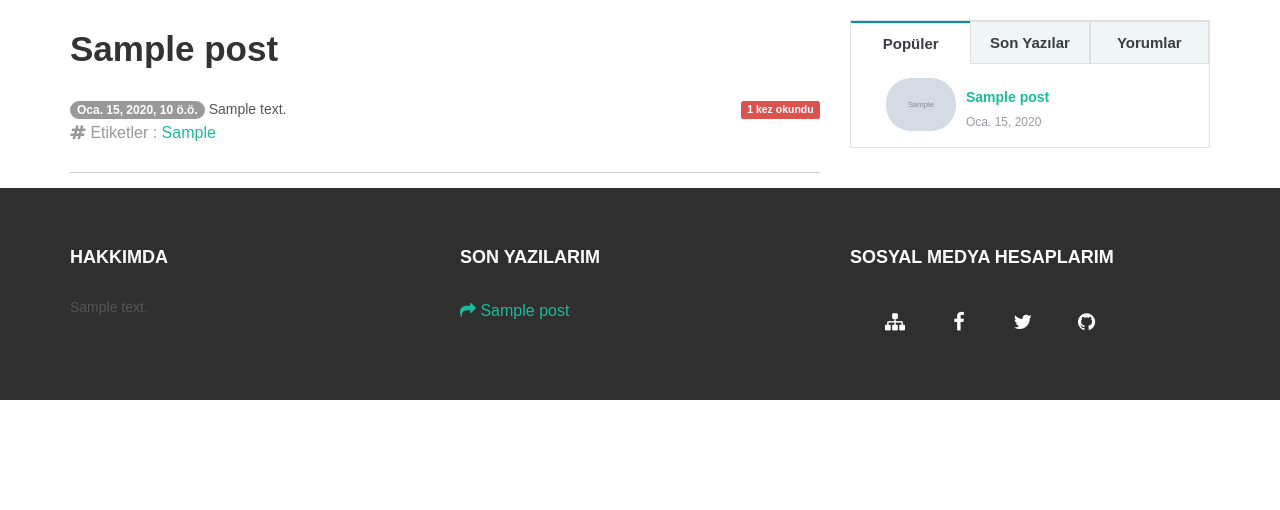
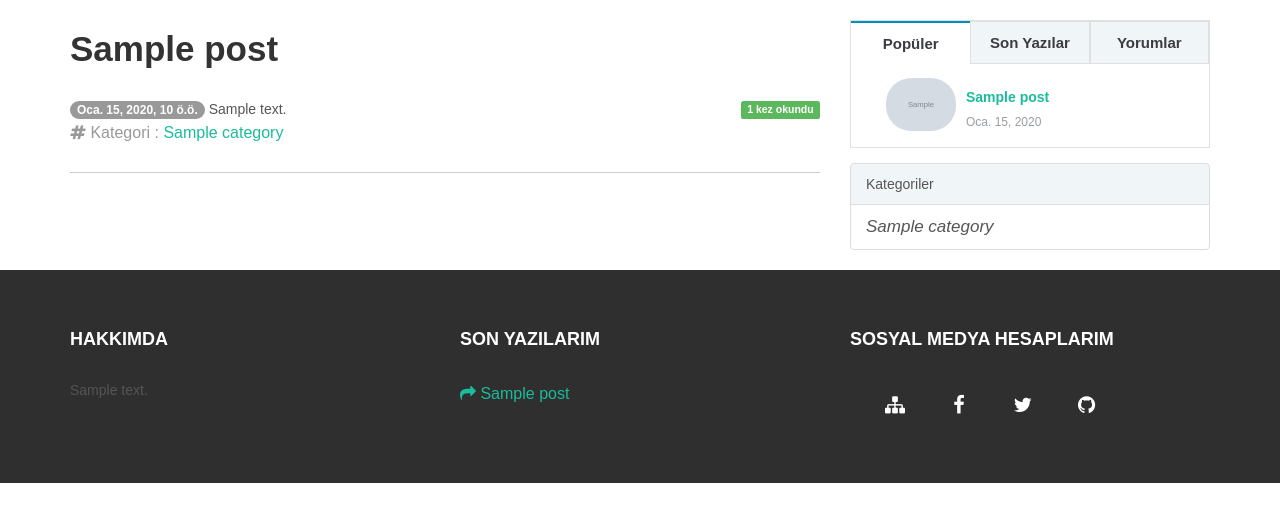
Before and after one commit to AliYmn/Django-Blog-Project, a Django app: page /blog/ in a window 1280 px wide. Shown: the part 191-701 px from the top of the page. Run offline with Django 3.2, Linux system fonts and the light colour scheme; tables that the repository leaves empty hold one stand-in row (values such as "Sample post"); grey boxes marked "Sample" are stand-in pictures; some libraries are stand-ins or nearby versions; some web fonts are replaced.

Commit message:
tags page added.

```diff
--- a/DjangoBlog/urls.py
+++ b/DjangoBlog/urls.py
@@ -17,7 +17,7 @@ from django.conf.urls import url,include
 from django.contrib import admin
 from blog.views import (HomeListView,PostDetailView,
                         AboutTemplateView,BlogListView,
-                        ContactView,CategoryView,RobotsView)
+                        ContactView,CategoryView,RobotsView,TagsView)
 from django.conf import settings
 from django.views.static import serve
 from django.contrib.sitemaps import GenericSitemap
@@ -42,6 +42,8 @@ urlpatterns = [
     url(r'^blog/', BlogListView.as_view(), name="about"),
     url(r'^kategori/(?P<slug>[-\w]+)/$', CategoryView.as_view(), name='list-detail'),
     url(r'^(?P<slug>[-\w]+)/$', PostDetailView.as_view(), name='post'),
+    url(r'^etiket/(?P<slug>[-\w]+)/$', TagsView.as_view(), name='tags'),
+
     url(r'^sitemap_post\.xml$', sitemap,{'sitemaps': {'blog': GenericSitemap(post_dict, priority=0.6)}},
                                                  name='django.contrib.sitemaps.views.sitemap'),
 
--- a/blog/models.py
+++ b/blog/models.py
@@ -7,6 +7,10 @@ from imagekit.models import ProcessedImageField
 from imagekit.processors import ResizeToFill
 from ckeditor.fields import RichTextField
 from django.conf import settings
+
+
+
+
 
 class IpController(models.Model):
     remote = models.CharField(max_length=100)
@@ -38,7 +42,7 @@ class Category(MPTTModel):
 
     # Kategori fa-fa icon
     icon = models.CharField(max_length=100,null=True,
-                            help_text='fa-fa icon',verbose_name="Icon")
+                            help_text='fa fa-bookmark',verbose_name="Icon")
 
     #Alt kategori :
     parent = TreeForeignKey('self', null=True, blank=True,
@@ -66,8 +70,7 @@ class Category(MPTTModel):
         return "/kategori/{}".format(self.url)
 
     def save(self, *args, **kwargs):
-        self.url = slugify(self.title, allow_unicode=False)
-        self.title = str(self.title).lower()
+        self.url = slugify(self.title.lower(), allow_unicode=False)
         super(Category, self).save(*args, **kwargs)
 
 class Post(models.Model):
@@ -79,9 +82,6 @@ class Post(models.Model):
                                 verbose_name="Zaman",help_text="İçerik zamanı")
     #İçerik
     content = RichTextUploadingField(verbose_name="İçerik",help_text="İçeriğiniz")
-    #İçerik Anahtarı
-    tags = models.CharField(max_length=500, null=True,
-                                verbose_name="Anahtar Kelime",help_text="makale anahtarlarınız.")
     #açıklama
     description = models.TextField(null=True,verbose_name="Açıklama",help_text="description")
     #öne çıkan görsel
@@ -166,7 +166,7 @@ class SiteInfo(models.Model):
         return '{}'.format(self.title)
 
 class Love(models.Model):
-    #fa fa icon
+    #glyhicon icon
     icon = models.CharField(max_length=50, null=True,
                              verbose_name="Icon",help_text="Glyphicon Icon")
     #Açıklama
@@ -191,3 +191,16 @@ class Skills(models.Model):
 
     def __str__(self):
         return '{}'.format(self.title)
+
+class Tags(models.Model):
+    tags = models.CharField(max_length=500,
+                             null=True,verbose_name="Etiket",
+                             help_text="(,) ile ayırın.")
+    blog = models.ForeignKey(Post)
+
+    class Meta:
+        verbose_name_plural = "Etiketler"
+        ordering = ('tags',)
+
+    def __str__(self):
+        return '{}'.format(self.tags)
--- a/blog/views.py
+++ b/blog/views.py
@@ -1,5 +1,5 @@
-from django.views.generic import ListView,TemplateView,DetailView,View
-from .models import Post,Category,Love,Skills,IpController
+from django.views.generic import ListView,TemplateView,DetailView
+from .models import Post,Category,Love,Skills,IpController,Tags
 
 class HomeListView(ListView):
 
@@ -87,3 +87,20 @@ class CategoryView(ListView):
 
 class RobotsView(TemplateView):
     template_name = 'robots.html'
+
+
+
+class TagsView(ListView):
+    model = Tags
+    context_object_name = 'tags_obj'
+    template_name = 'tags.html'
+    paginate_by = 5
+
+    def get_queryset(self):
+        return Tags.objects.all().filter(blog__is_active=True,tags=self.kwargs['slug'])
+
+    def get_context_data(self, **kwargs):
+        context = super(TagsView, self).get_context_data(**kwargs)
+        context['last_content'] = Post.objects.all().filter(is_active=True).order_by('-time')
+        context['category'] = Category.objects.all()
+        return context
--- a/static/css/main.css
+++ b/static/css/main.css
@@ -87,3 +87,7 @@ body{background-color:#fff;font-family:'Montserrat',sans-serif;font-weight:400;f
     text-decoration: none;
     border: none;
 }
+
+.category{
+    margin-top: 15px;
+}
--- a/templates/blog_list.html
+++ b/templates/blog_list.html
@@ -32,14 +32,15 @@
 <div class="row">
 <div class="col-md-8">
     {% for i in post_obj %}
-    <h1>{{ i.title }}</h1>
-    <span class="badge">{{ i.time }}</span><div class="pull-right"><span class="label label-danger">{{ i.site_hit }} kez okundu</span></div>
+        <a href="/{{ i.url }}"><h1>{{ i.title }}</h1></a>
+    <span class="badge">{{ i.time }}</span><div class="pull-right"><span class="label label-success">{{ i.site_hit }} kez okundu</span></div>
     {{ i.content|safe|truncatewords:15 }}
     <div>
-    <p class="text-muted"> <i class="fa fa-hashtag" aria-hidden="true"></i> Etiketler :  <a href="/{{ i.url }}">{{ i.tags }}</a></p>
+    <p class="text-muted"> <i class="fa fa-hashtag" aria-hidden="true"></i> Kategori :  <a href="/kategori/{{ i.category_list }}">{{ i.category_list }}</a></p>
      </div>
     <hr>
     {% endfor %}
+
 
 </div>
     <br>
@@ -127,10 +128,17 @@
 		</div>
 </div>
 
-</div>
+<div class="col-md-4 category">
+<div class="list-group">
+  <a href="#" class="list-group-item" style="background-color: #f0f5f7;">
+   Kategoriler
+  </a>
+{% for i in category %}
+  <a href="/kategori/{{ i.url }}" class="list-group-item"><i style="font-size: 17px;" class="{{ i.icon }}" aria-hidden="true"> {{ i.title }}</i></a>
+{% endfor %}
 </div>
 
-    {% if is_paginated %}
+{% if is_paginated %}
 <nav>
 <ul class="pager">
     {% if page_obj.has_previous %}
@@ -153,6 +161,11 @@
 </ul>
 </nav>
     {% endif %}
+</div>
+
+</div>
+
+</div>
 
 </div>
 </div>
--- a/templates/post.html
+++ b/templates/post.html
@@ -40,8 +40,12 @@
 <hr>
 
 {{ post_obj.content | safe }}
-<p class="text-muted"> <i class="fa fa-hashtag" aria-hidden="true"></i> Etiketler :  <a href="/{{ post_obj.url }}">{{ post_obj.tags }}</a></p>
+<p class="text-muted"> <i class="fa fa-hashtag" aria-hidden="true"></i> Etiketler :
 
+        {% for i in post_obj.tags_set.all %}
+        <a href="/etiket/{{ i }}">{{ i }},</a>
+        {% endfor %}
+</p>
 </div>
 </div>
 
```
Also changed, not shown: blog/admin.py (+7 -1 lines).
